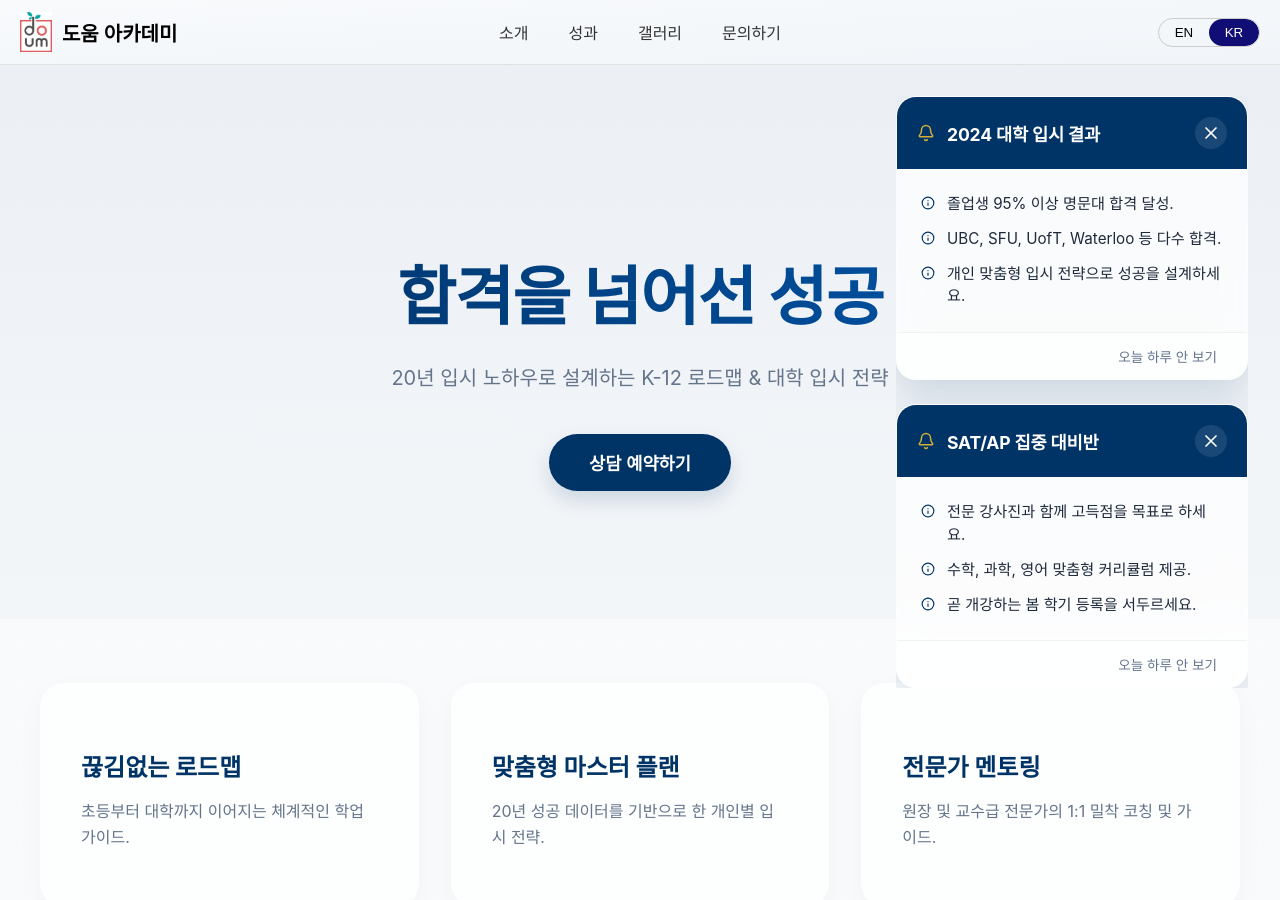
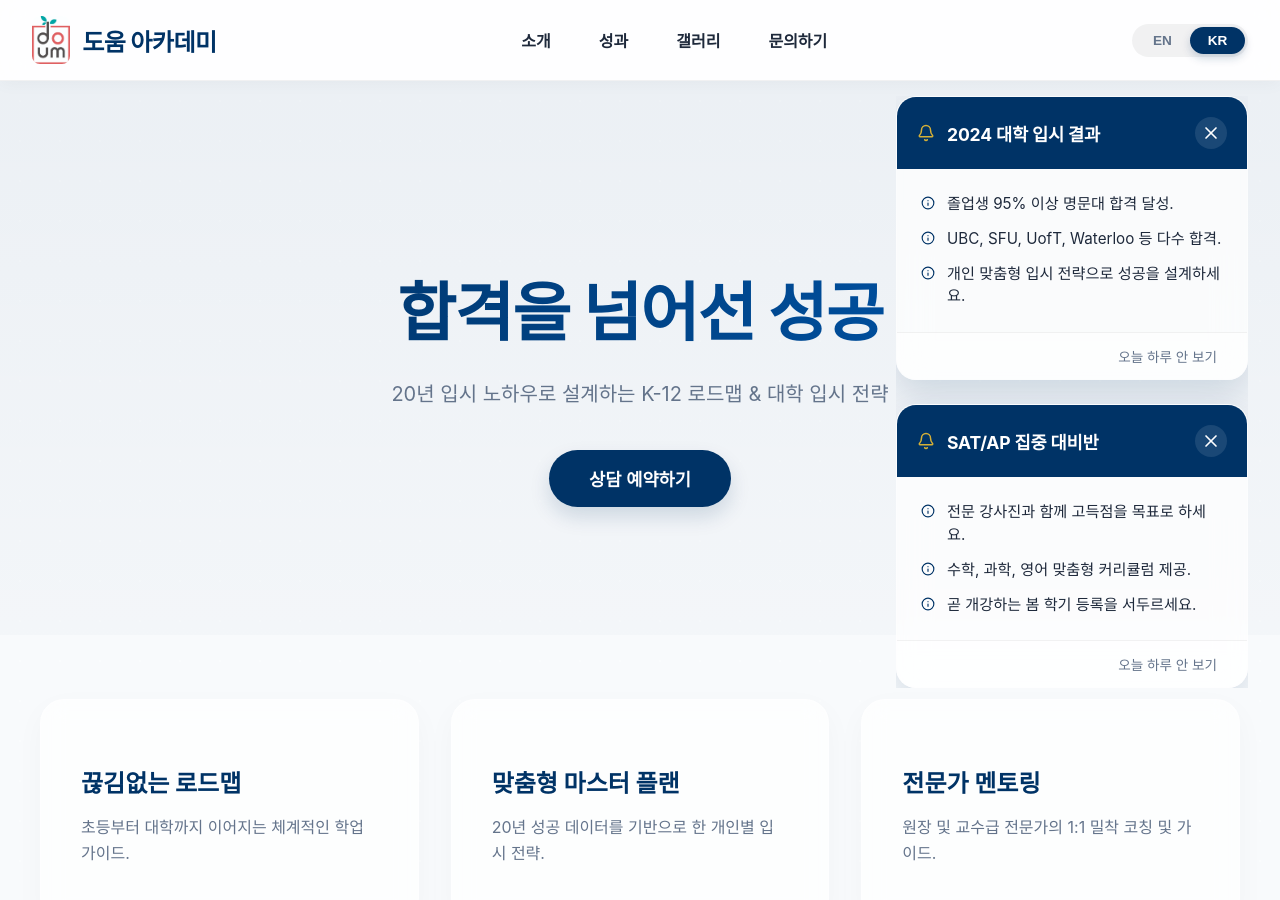
Before and after one commit to junuiui/the-doum-academy-website, a Next.js app in the folder frontend/: page /ko in a window 1280 px wide. Shown: the top 900 px of the page. Built offline with nearby package versions, Linux system fonts and the light colour scheme.

Commit message:
feat: Add base styling for Header and NavBar components.

```diff
--- a/frontend/src/components/ui/Header.module.css
+++ b/frontend/src/components/ui/Header.module.css
@@ -1,56 +1,57 @@
 .header {
   width: 100%;
-    border-bottom: 1px solid #e0e0e0;
-    background: linear-gradient(to bottom right, #f8fafc, #f1f5f9);
+  background: rgba(255, 255, 255, 0.8);
+  backdrop-filter: blur(12px);
+  -webkit-backdrop-filter: blur(12px);
+  border-bottom: 1px solid rgba(0, 0, 0, 0.05);
   position: sticky;
   top: 0;
-    z-index: 100;
-}
-
-.nav {
-    position: absolute;
-    left: 50%;
-    transform: translateX(-50%);
+  z-index: 1000;
+  box-shadow: 0 4px 15px rgba(0, 0, 0, 0.03);
 }
 
 .headerInner {
-    padding: 12px 20px;
+  max-width: 1400px;
+  margin: 0 auto;
+  padding: 1rem 2rem;
   display: flex;
   align-items: center;
   justify-content: space-between;
-    position: relative;
 }
 
 .logoWrap {
   display: flex;
   align-items: center;
   text-decoration: none;
-    color: #000;
+  gap: 12px;
 }
 
 .logo {
-    height: 40px;
-    margin-right: 10px;
+  height: 48px;
+  width: auto;
+  border-radius: 8px;
 }
 
-.title,
-.title:link,
-.title:visited,
-.title:hover,
-.title:active {
-    font-size: 20px;
-    font-weight: 600;
-    color: #000;
-    text-decoration: none;
+.title {
+  font-size: 1.5rem;
+  font-weight: 800;
+  color: var(--primary-blue);
+  letter-spacing: -0.02em;
+}
+
+.nav {
+  flex: 1;
+  display: flex;
+  justify-content: center;
 }
 
 .langToggleWrapper {
   position: relative;
   display: flex;
-    width: 100px;
-    border: 1px solid #ccc;
-    border-radius: 999px;
-    overflow: hidden;
+  width: 110px;
+  background: rgba(0, 0, 0, 0.05);
+  border-radius: 50px;
+  padding: 3px;
   cursor: pointer;
 }
 
@@ -60,23 +61,45 @@
   background: transparent;
   border: none;
   z-index: 2;
-    font-weight: 500;
-    color: #000;
-    transition: color 0.3s;
+  font-size: 0.85rem;
+  font-weight: 700;
+  color: var(--text-light);
+  transition: all 0.3s cubic-bezier(0.4, 0, 0.2, 1);
 }
 
 .langToggleBackground {
   position: absolute;
-    top: 0;
-    left: 0;
-    width: 50%;
-    height: 100%;
-    background-color: #100d74;
-    border-radius: 999px;
-    transition: transform 0.3s ease;
+  top: 3px;
+  left: 3px;
+  width: calc(50% - 3px);
+  height: calc(100% - 6px);
+  background: var(--primary-blue);
+  border-radius: 50px;
+  box-shadow: 0 4px 10px rgba(0, 51, 102, 0.2);
+  transition: transform 0.4s cubic-bezier(0.4, 0, 0.2, 1);
   z-index: 1;
 }
 
 .langToggleWrapper button.activeText {
   color: white;
 }
+
+@media (max-width: 980px) {
+  .headerInner {
+    padding: 0.75rem 1.5rem;
+  }
+
+  .logo {
+    height: 40px;
+  }
+
+  .title {
+    font-size: 1.25rem;
+  }
+
+  .nav {
+    order: 3;
+    flex: 0;
+    margin-left: 1rem;
+  }
+}
--- a/frontend/src/components/ui/NavBar.module.css
+++ b/frontend/src/components/ui/NavBar.module.css
@@ -1,43 +1,78 @@
-/* 기존 데스크탑 nav */
 .navLinks {
   display: flex;
-    gap: 40px;
+  gap: 3rem;
   list-style: none;
   padding: 0;
   margin: 0;
 }
 
+.navLinks li {
+  position: relative;
+}
+
 .navLinks a {
   text-decoration: none;
-    color: #333;
-    font-weight: 500;
-    padding-bottom: 4px;
+  color: var(--text-dark);
+  font-weight: 700;
+  font-size: 1rem;
+  padding: 0.5rem 0;
+  transition: color 0.3s ease;
+  display: block;
 }
 
 .navLinks a:hover {
-    color: #000;
+  color: var(--primary-blue);
+}
+
+.navLinks a::after {
+  content: '';
+  position: absolute;
+  bottom: 0;
+  left: 0;
+  width: 0;
+  height: 3px;
+  background: var(--secondary-gold);
+  transition: width 0.3s ease;
+  border-radius: 2px;
+}
+
+.navLinks a:hover::after,
+.active::after {
+  width: 100% !important;
 }
 
 .active {
-    color: #000;
-    border-bottom: 2px solid #000;
+  color: var(--primary-blue) !important;
 }
 
 /* 모바일 */
 @media (max-width: 980px) {
   .navLinks {
     display: none;
-        flex-direction: row;
-        background: white;
-        position: absolute;
-        top: 100%;
-        left: 50%;
-        transform: translateX(-50%);
-        padding: 10px 50px;
-        box-shadow: 0 4px 10px rgba(0, 0, 0, 0.1);
-        border-radius: 6px;
-        z-index: 100;
-        white-space: nowrap;
+    flex-direction: column;
+    background: rgba(255, 255, 255, 0.95);
+    backdrop-filter: blur(20px);
+    -webkit-backdrop-filter: blur(20px);
+    position: fixed;
+    top: 0;
+    right: 0;
+    width: 300px;
+    height: 100vh;
+    padding: 6rem 2rem;
+    box-shadow: -10px 0 30px rgba(0, 0, 0, 0.05);
+    z-index: 999;
+    gap: 2rem;
+    animation: slideInRight 0.4s cubic-bezier(0.175, 0.885, 0.32, 1.275);
+  }
+
+  @keyframes slideInRight {
+    from {
+      transform: translateX(100%);
+    }
+
+    to {
+      transform: translateX(0);
+    }
   }
 
   .navLinks.showMobile {
@@ -45,10 +80,24 @@
   }
 
   .hamburger {
-        background: none;
+    background: var(--primary-blue);
+    color: white;
     border: none;
     cursor: pointer;
-        font-size: 2.5rem;
+    width: 45px;
+    height: 45px;
+    border-radius: 12px;
+    display: flex;
+    align-items: center;
+    justify-content: center;
+    transition: all 0.3s ease;
+    position: relative;
+    z-index: 1000;
+  }
+
+  .hamburger:hover {
+    transform: scale(1.05);
+    background: #004488;
   }
 
   .mobileNav {
```
Lines whose indentation alone changed are shown as unchanged.
